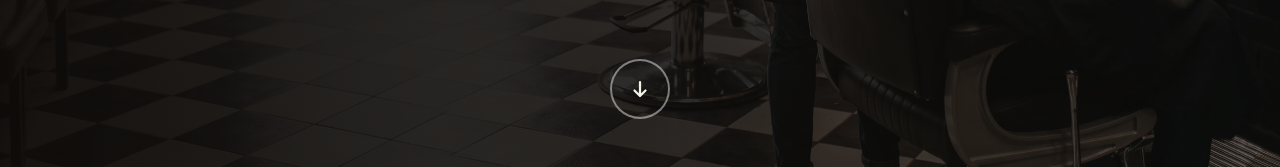
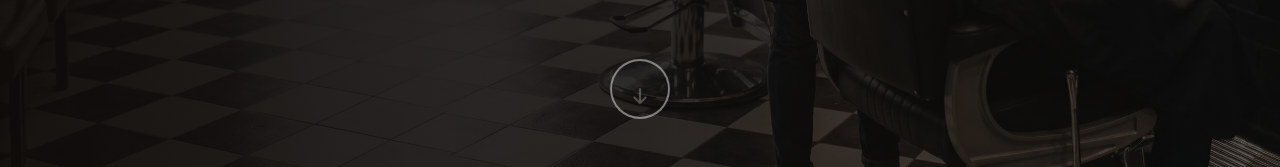
Before and after one commit to lauvis11/sistema-barberias, a Next.js app: page / in a window 1280 px wide. Shown: the part 627-794 px from the top of the page. Built offline with nearby package versions, Linux system fonts and the light colour scheme.

Commit message:
style: agregando animaciones

```diff
--- a/src/app/globals.css
+++ b/src/app/globals.css
@@ -3,6 +3,8 @@
 :root {
   --background: #ffffff;
   --foreground: #171717;
+  --ease-out: cubic-bezier(0.23, 1, 0.32, 1);
+  --ease-in-out: cubic-bezier(0.77, 0, 0.175, 1);
 }
 
 @theme inline {
@@ -40,11 +42,36 @@ body {
 }
 
 .hero-stagger {
-  animation: hero-fade-in 300ms ease-out both;
+  animation: hero-fade-in 650ms var(--ease-out) both;
 }
 
 @media (prefers-reduced-motion: no-preference) {
+  html {
+    scroll-behavior: smooth;
+  }
+
   .hero-stagger {
     animation-name: hero-fade-in-up;
   }
+
+  .scroll-hint-arrow {
+    animation: scroll-slide-down 3.2s var(--ease-in-out) infinite;
+  }
 }
+
+@keyframes scroll-slide-down {
+  0% {
+    transform: translateY(-35%);
+    opacity: 0;
+  }
+  30%,
+  55% {
+    transform: translateY(0%);
+    opacity: 1;
+  }
+  85%,
+  100% {
+    transform: translateY(40%);
+    opacity: 0;
+  }
+}
```
